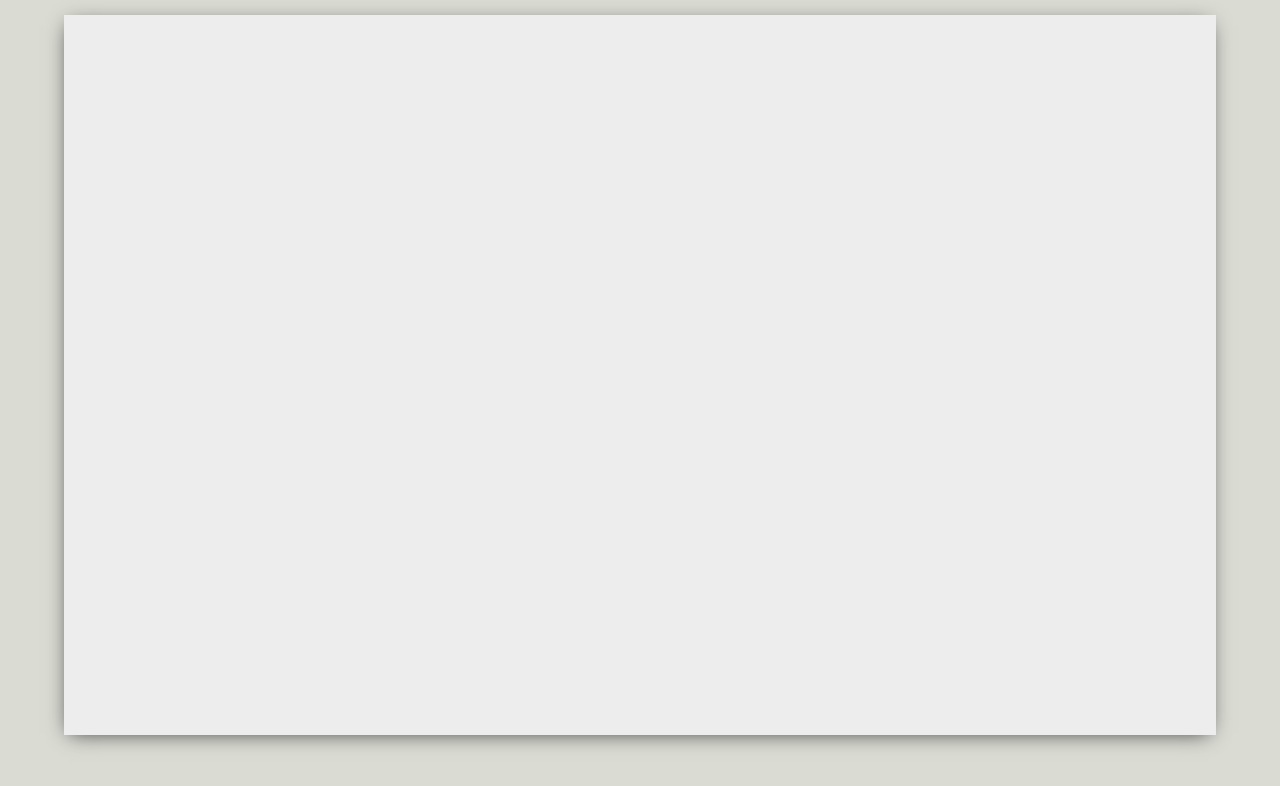
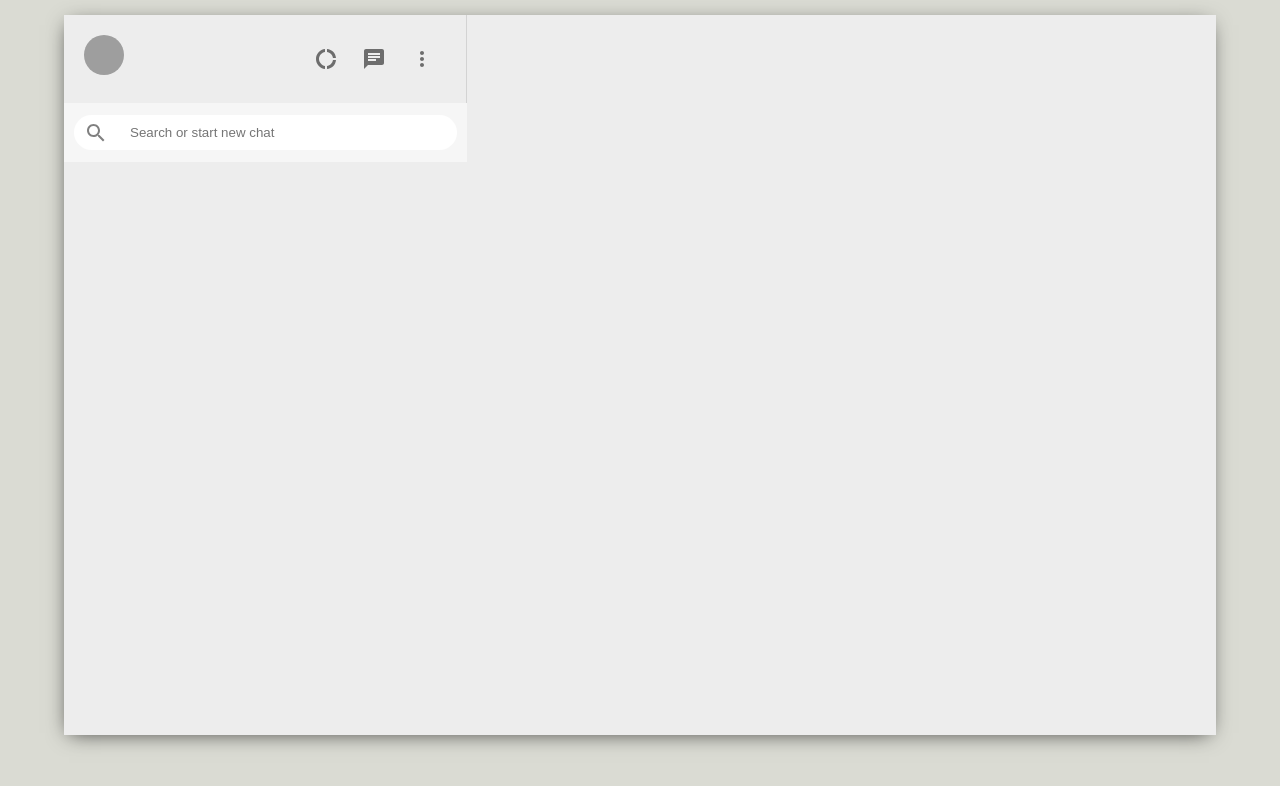
Before and after one commit to Suomi228/chat-app, a React (Vite) app in the folder chat-app/: page / in a window 1280 px wide. Shown: the top 786 px of the page. Built offline with nearby package versions, Linux system fonts and the light colour scheme; grey boxes are pictures that could not be loaded.

Commit message:
sidebar header & search

```diff
--- a/chat-app/src/App.jsx
+++ b/chat-app/src/App.jsx
@@ -1,8 +1,11 @@
 import "./App.css";
+import Sidebar from "./components/Sidebar.jsx";
 function App() {
   return (
     <div className="app">
-      <div className="app__body"></div>
+      <div className="app__body">
+        <Sidebar />
+      </div>
     </div>
   );
 }
--- /dev/null
+++ b/chat-app/src/components/Sidebar.css
@@ -0,0 +1,45 @@
+.sidebar {
+  display: flex;
+  flex-direction: column;
+  flex: 0.35;
+}
+.sidebar__header {
+  display: flex;
+  justify-content: space-between;
+  padding: 20px;
+  border-right: 1px solid lightgray;
+}
+.sidebar__headerRight {
+  display: flex;
+  align-items: center;
+  justify-content: space-between;
+  min-width: 10vw;
+}
+.sidebar__headerRight > .MuiSvgIcon-root {
+  margin-right: 2vw;
+  font-size: 24px !important;
+}
+.sidebar__search {
+  display: flex;
+  align-items: center;
+  background-color: #f6f6f6;
+  height: 39px;
+  padding: 10px;
+}
+.sidebar__searchContainer {
+  display: flex;
+  align-items: center;
+  background-color: white;
+  width: 100%;
+  height: 35px;
+  border-radius: 20px;
+}
+.sidebar__searchContainer > .MuiSvgIcon-root {
+  color: gray;
+  padding: 10px;
+}
+.sidebar__searchContainer > input {
+  border: none;
+  outline-width: 0;
+  margin-left: 10px;
+}
--- /dev/null
+++ b/chat-app/src/components/Sidebar.jsx
@@ -0,0 +1,35 @@
+import React from "react";
+import "./Sidebar.css";
+import DonutLargeIcon from "@material-ui/icons/DonutLarge";
+import ChatIcon from "@material-ui/icons/Chat";
+import MoreVertIcon from "@material-ui/icons/MoreVert";
+import { Avatar, IconButton } from "@material-ui/core";
+import { SearchOutlined } from "@material-ui/icons";
+const Sidebar = () => {
+  return (
+    <div className="sidebar">
+      <div className="sidebar__header">
+        <Avatar src="https://encrypted-tbn0.gstatic.com/images?q=tbn:ANd9GcQZgv4LjrGxZePfhj_dnmLKQdVvkGbPHX0IsA&s" />
+        <div className="sidebar__headerRight">
+          <IconButton>
+            <DonutLargeIcon />
+          </IconButton>
+          <IconButton>
+            <ChatIcon />
+          </IconButton>
+          <IconButton>
+            <MoreVertIcon />
+          </IconButton>
+        </div>
+      </div>
+      <div className="sidebar__search">
+        <div className="sidebar__searchContainer">
+          <SearchOutlined />
+          <input placeholder="Search or start new chat" type="text" />
+        </div>
+      </div>
+      <div className="sidebar__chats"></div>
+    </div>
+  );
+};
+export default Sidebar;
--- /dev/null
+++ b/package.json
@@ -0,0 +1,6 @@
+{
+  "dependencies": {
+    "@material-ui/core": "^4.12.4",
+    "@material-ui/icons": "^4.11.3"
+  }
+}
```
Also changed, not shown: 1 other file (tests, documents, lock files or other folders).
